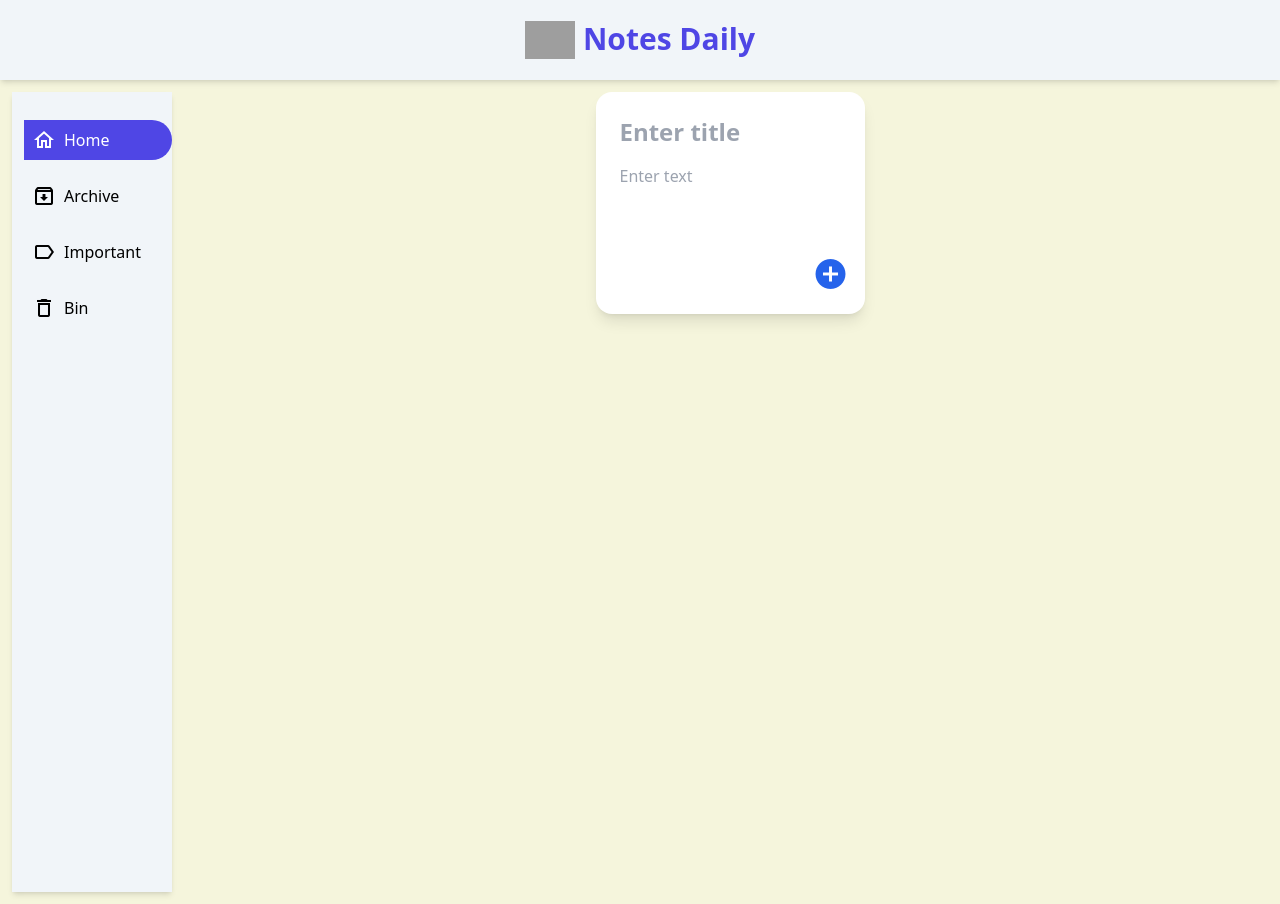
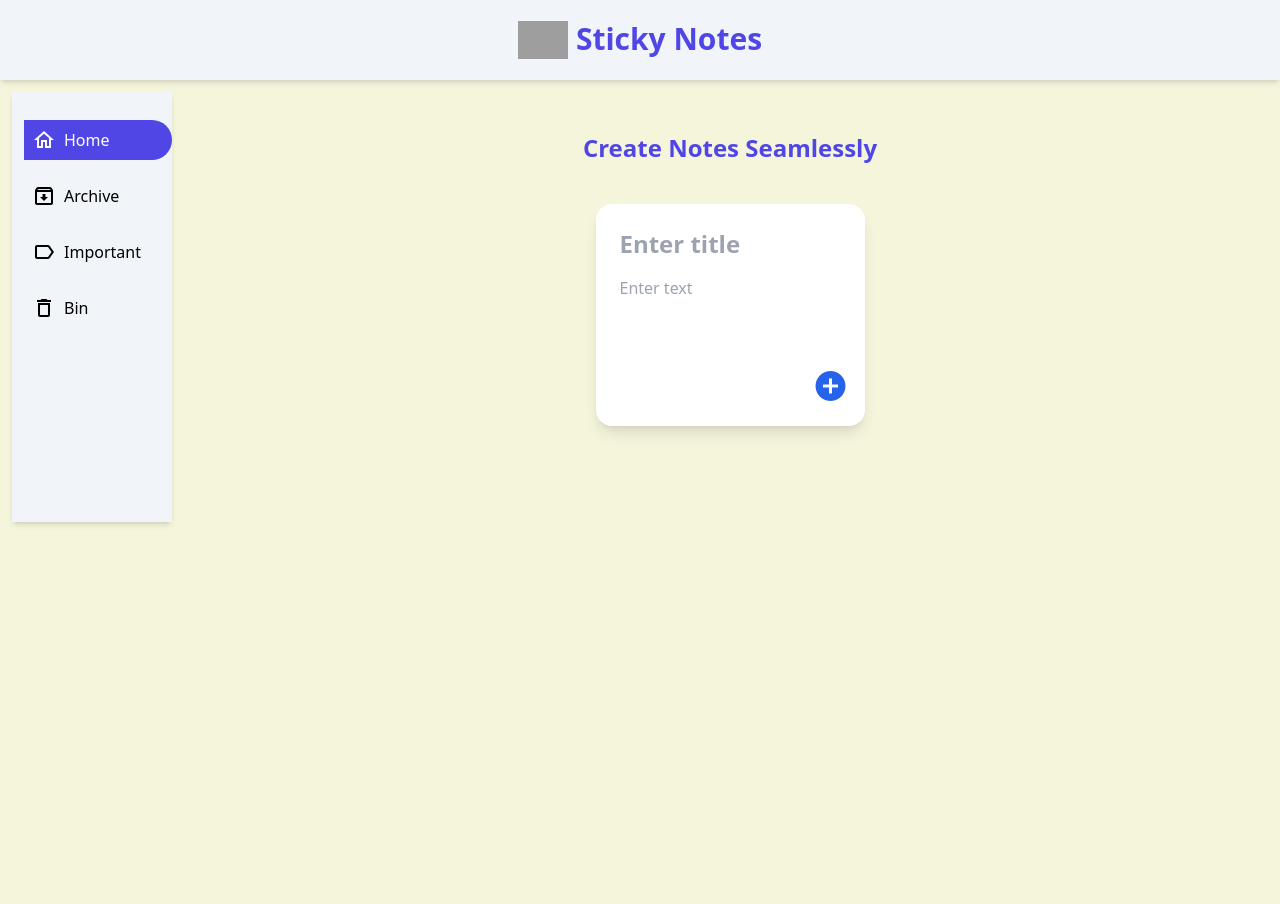
Before and after one commit to TkWarrior/Notes-App, a React (Vite) app: page / in a window 1280 px wide. After the commit the page ends 800 px from the top, so only its background shows below. Built offline with nearby package versions, Linux system fonts and the light colour scheme; grey boxes are pictures that could not be loaded.

Commit message:
fix/css fixes

```diff
--- a/src/components/Navbar/Navbar.jsx
+++ b/src/components/Navbar/Navbar.jsx
@@ -1,18 +1,22 @@
 import React from 'react'
+import { useNavigate } from 'react-router';
 
 function Navbar() {
+  const navigate = useNavigate()
   return (
     <>
       <header className="flex h-20 bg-slate-100 shadow-md">
-        <div className="flex m-auto  text-center text-3xl gap-2 h-15">
+        <nav className="flex m-auto  text-center text-3xl gap-2 h-15">
+          <div className='flex gap-2 cursor-pointer' onClick={() => navigate("/")}>
             <img
               src="https://tse4.mm.bing.net/th/id/OIP.7HCYUPUZop8T1DF2pKne9wHaHa?rs=1&pid=ImgDetMain&o=7&rm=3"
               alt=""
               height={50}
               width={50}
             />
-          <p className="text-indigo-600 font-bold">Notes Daily</p>
+            <p className="text-indigo-600 font-bold">Sticky Notes</p>
           </div>
+        </nav>
       </header>
     </>
   );
--- a/src/components/SideBar/Sidebar.jsx
+++ b/src/components/SideBar/Sidebar.jsx
@@ -7,8 +7,8 @@ function Sidebar() {
   }
 
   return (
-    <div className="">
-      <aside className="w-40 h-screen p-3 pr-0 bg-slate-100 shadow-md ">
+    <aside className="w-40  p-3 pr-0 bg-slate-100 shadow-md ">
+
         <NavLink className={getStyle} to="/">
           <span className="material-icons-outlined">home</span>
           <span>Home</span>
@@ -26,8 +26,8 @@ function Sidebar() {
           <span className="material-icons-outlined">delete</span>
           <span>Bin</span>
         </NavLink>
-      </aside>
-    </div>
+
+    </aside>
   );
 }
 
--- a/src/page/Archive/Archive.jsx
+++ b/src/page/Archive/Archive.jsx
@@ -12,11 +12,11 @@ function Archive() {
         <Sidebar />
         <div className="w-full">
           {archive.length > 0 && (
-            <h1 className="font-bold text-3xl text-center"> Archived Notes</h1>
+            <h1 className="font-bold text-3xl text-center text-indigo-600 p-5 m-5"> Archived Notes</h1>
           )}
-          <div className='h-full'>
+          <div className=''>
             {
-              <div className="grid justify-center gap-2 sm:grid-cols-4 ">
+              <div className="grid gap-2 sm:grid-cols-4 ">
                 {archive?.length > 0 &&
                   archive.map((note) => (
                     <NotesCard key={note.id} note={note} />
--- a/src/page/Home/Home.jsx
+++ b/src/page/Home/Home.jsx
@@ -41,12 +41,16 @@ function Home() {
 
   return (
     <div className=" ">
+      <main className="flex gap-5 p-3">
+        <Sidebar />
+        <div className="flex-1 ">
+          <h1 className="font-bold text-2xl text-center text-indigo-600 p-5 m-5">
+            Create Notes Seamlessly
+          </h1>
 
-      <main className="flex gap-5 p-3">
-        <Sidebar/>
-        <div className="flex-1 ">
           {/* Note Input Card */}
-          <div className="w-1/4 bg-white shadow-lg rounded-2xl p-6 m-auto relative">
+          <div className="w-full flex justify-center">
+            <div className="sm:w-1/4 bg-white shadow-lg rounded-2xl p-6 relative">
               <input
                 type="text"
                 value={title}
@@ -72,20 +76,10 @@ function Home() {
                 </span>
               </button>
             </div>
+          </div>
 
           {/* Notes Grid */}
-          <div className="mt-12">
-            {pinnedNotes.length > 0 && <h3>Other Notes</h3>}
-
-            {
-              <div className="mb-14 grid grid-cols-1 sm:grid-cols-2 md:grid-cols-3 lg:grid-cols-4 gap-6">
-                {unPinnedNotes?.length > 0 &&
-                  unPinnedNotes.map((note) => (
-                    <NotesCard key={note.id} note={note} />
-                  ))}
-              </div>
-            }
-
+          <div className="mt-10">
             {pinnedNotes.length > 0 && (
               <div>
                 <h3>Pinned Notes</h3>
@@ -97,6 +91,17 @@ function Home() {
                 </div>
               </div>
             )}
+
+            {pinnedNotes.length > 0 && <h3>Other Notes</h3>}
+
+            {
+              <div className="mb-14 grid grid-cols-1 sm:grid-cols-2 md:grid-cols-3 lg:grid-cols-4 gap-6">
+                {unPinnedNotes?.length > 0 &&
+                  unPinnedNotes.map((note) => (
+                    <NotesCard key={note.id} note={note} />
+                  ))}
+              </div>
+            }
           </div>
         </div>
       </main>
```
Lines whose indentation alone changed are shown as unchanged.
